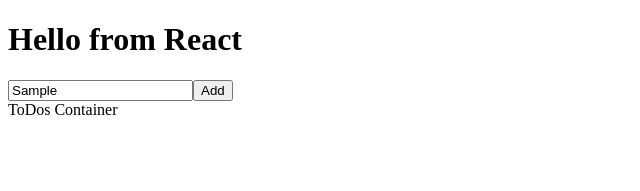
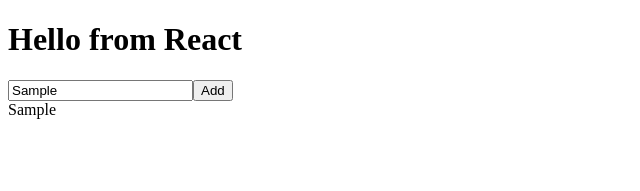
Before and after one commit to Quazar8/TsToDo, a React app: page / in a window 1280 px wide. Both pictures are taken after typing "Sample" into the empty fields and a click on the input "Add". Shown: the top 191 px of the page, without its empty margins (0-640 px from the left). Built offline with nearby package versions, Linux system fonts and the light colour scheme.

Commit message:
ToDos container lists todos being added
Fixed a bug in store reducer.

```diff
--- a/src/components/ToDosContainer.tsx
+++ b/src/components/ToDosContainer.tsx
@@ -1,11 +1,23 @@
 import React from 'react'
+import { connect } from 'react-redux'
+import { IState } from '../store/store'
 
-const ToDosContainer = props => {
+const ToDosContainerView = ({ todos }) => {
     return (
         <section>
-            ToDos Container
+            { todos.map(todo => (
+                <div>{todo}</div>
+            ))}
         </section>
     )
 }
 
+const mapStateToProps = (state) => {
+    return {
+        todos: state.todos
+    }
+}
+
+const ToDosContainer = connect(mapStateToProps)(ToDosContainerView)
+
 export default ToDosContainer
--- a/src/store/store.ts
+++ b/src/store/store.ts
@@ -14,7 +14,7 @@
     let todos = state.todos.slice()
     todos.push(todo)
 
-    return Object.assign(state, {todos})
+    return Object.assign({}, state, {todos})
 }
 
 const todosReducer = (state: IState = defaultState,
@@ -29,8 +29,9 @@
 
 const store = createStore(todosReducer)
 store.subscribe(() => {
-    console.log(store.getState())
+    console.log("from store", store.getState())
 })
 export {
-    store
+    store,
+    IState
 }
```
